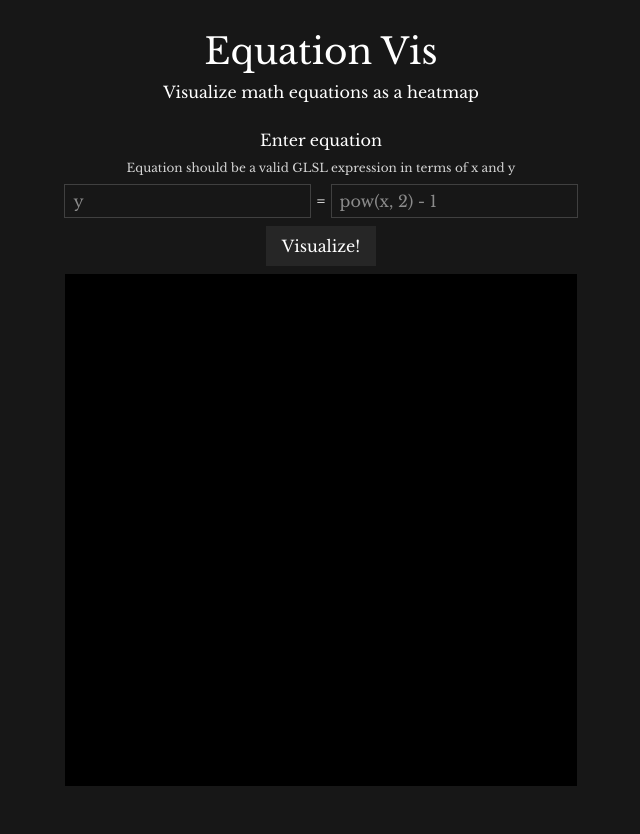
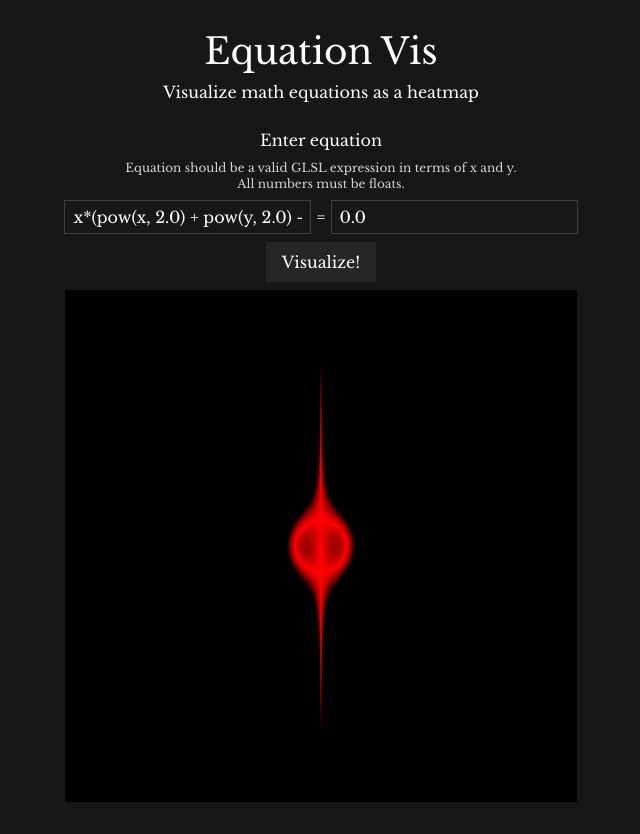
Before and after one commit to ChakornK/equation-vis, a Vue app: page / in a window 1280 px wide. Shown: the whole page, without its empty margins (319-959 px from the left). Built offline with nearby package versions, Linux system fonts and the light colour scheme.

Commit message:
feat: default equation

```diff
--- a/src/App.vue
+++ b/src/App.vue
@@ -2,8 +2,8 @@
 import { ref, useTemplateRef } from "vue";
 import Renderer from "./components/Renderer.vue";
 
-const equation1 = ref("");
-const equation2 = ref("");
+const equation1 = ref("x*(pow(x, 2.0) + pow(y, 2.0) - 1.0)");
+const equation2 = ref("0.0");
 
 const rendererRef = useTemplateRef("renderer");
 </script>
@@ -14,7 +14,9 @@ const rendererRef = useTemplateRef("renderer");
     <h2 class="mb-4">Visualize math equations as a heatmap</h2>
     <p>Enter equation</p>
     <p class="text-xs text-neutral-300">
-      Equation should be a valid GLSL expression in terms of x and y
+      Equation should be a valid GLSL expression in terms of x and y.
+      <br />
+      All numbers must be floats.
     </p>
     <p>
       <input
```
